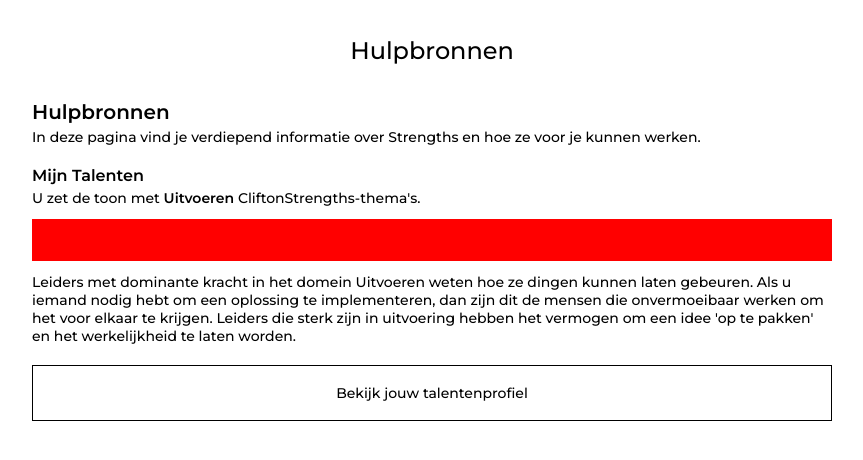
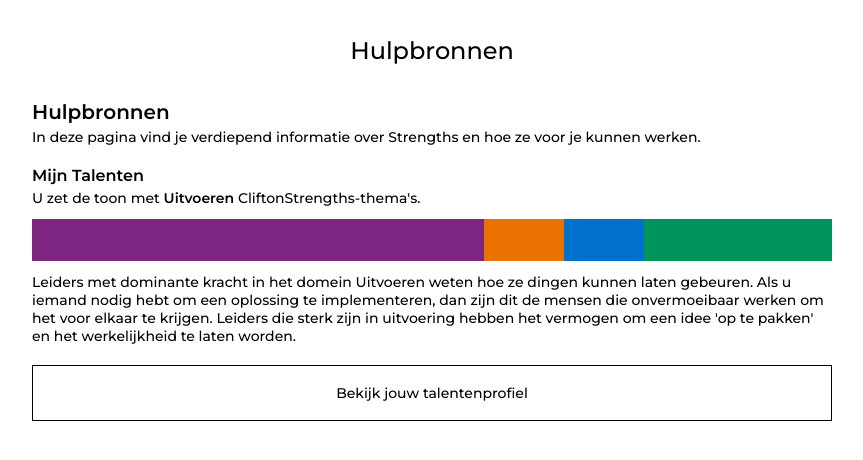
Before and after one commit to morize/forte-demo, a React (Vite) app in the folder client/: page /hulpbronnen in a window 1280 px wide. Shown: the top 460 px of the page, without its empty margins (208-1071 px from the left). Built offline with nearby package versions, Linux system fonts and the light colour scheme.

Commit message:
client/swapped arguments of talentindicator component

```diff
--- a/client/src/components/atoms/TalentIndicator/TalentIndicator.tsx
+++ b/client/src/components/atoms/TalentIndicator/TalentIndicator.tsx
@@ -39,19 +39,19 @@ export interface ITalentIndicator {
 const TalentIndicator = (props: ITalentIndicator) => (
   <STalentIndicatorContainer>
     <STalentIndicator
-      domainRGBValues={domainRGBValues('executing')}
+      domainRGBValues={domainRGBValues('uitvoeren')}
       percentage={props.executingPerc}
     />
     <STalentIndicator
-      domainRGBValues={domainRGBValues('influencing')}
+      domainRGBValues={domainRGBValues('beinvloeden')}
       percentage={props.influencingPerc}
     />
     <STalentIndicator
-      domainRGBValues={domainRGBValues('relationship_building')}
+      domainRGBValues={domainRGBValues('relatie bouwen')}
       percentage={props.relBuildingPerc}
     />
     <STalentIndicator
-      domainRGBValues={domainRGBValues('strategic_thinking')}
+      domainRGBValues={domainRGBValues('strategisch denken')}
       percentage={props.stratThinkingPerc}
     />
   </STalentIndicatorContainer>
```
